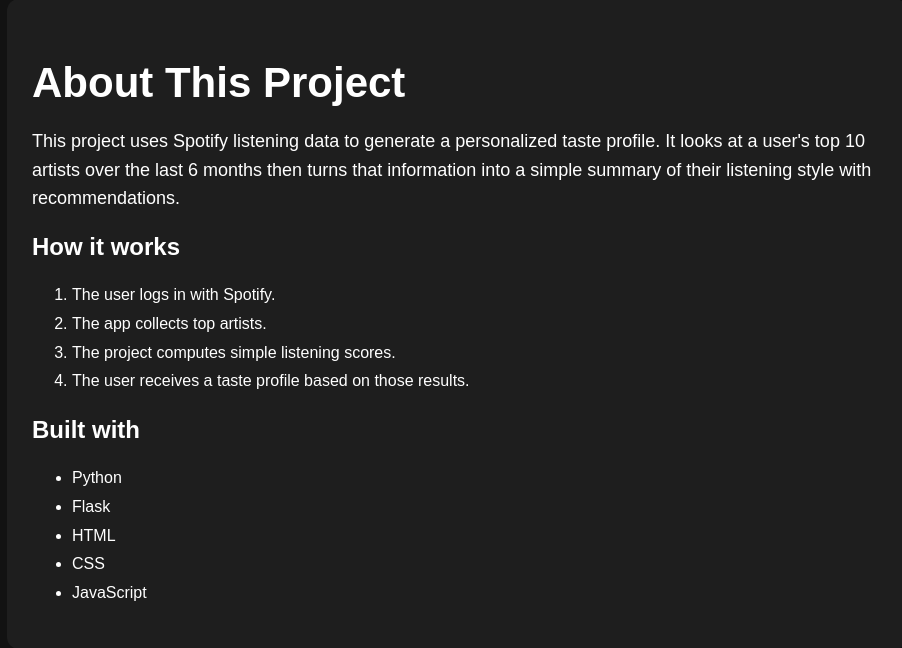
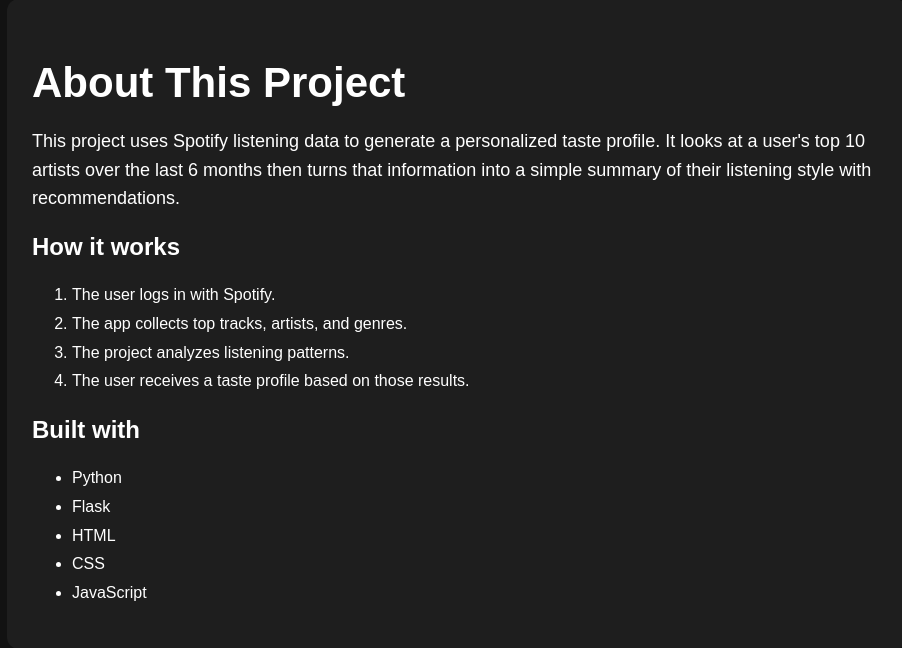
Before and after one commit to zaid-alississ/cs32-final-project, a Flask app: page /about in a window 1280 px wide. Shown: the part 139-787 px from the top of the page, without its empty margins (183-1085 px from the left). Run offline with Flask 3, Linux system fonts and the light colour scheme.

Commit message:
Tue, May 5, 2026, 4:22 PM -04:00

```diff
--- a/spotify/templates/about.html
+++ b/spotify/templates/about.html
@@ -28,8 +28,8 @@
             <h2>How it works</h2>
             <ol>
                 <li>The user logs in with Spotify.</li>
-                <li>The app collects top artists.</li>
-                <li>The project computes simple listening scores.</li>
+                <li>The app collects top tracks, artists, and genres.</li>
+                <li>The project analyzes listening patterns.</li>
                 <li>The user receives a taste profile based on those results.</li>
             </ol>
 
--- a/spotify/templates/index.html
+++ b/spotify/templates/index.html
@@ -19,8 +19,7 @@
     <main class="hero">
         <h1>Discover Your Spotify Taste Profile</h1>
         <p>
-            This project analyzes your music habits and gives you a personalized taste profile
-            based on your top 10 artists over the last 6 months.
+            This project shows your top tracks, artists, and genres, then recommends a new artist based on your listening style.
         </p>
 
         <div class="button-group">
```
Also changed, not shown: spotify/templates/results.html (+9 -0 lines).
